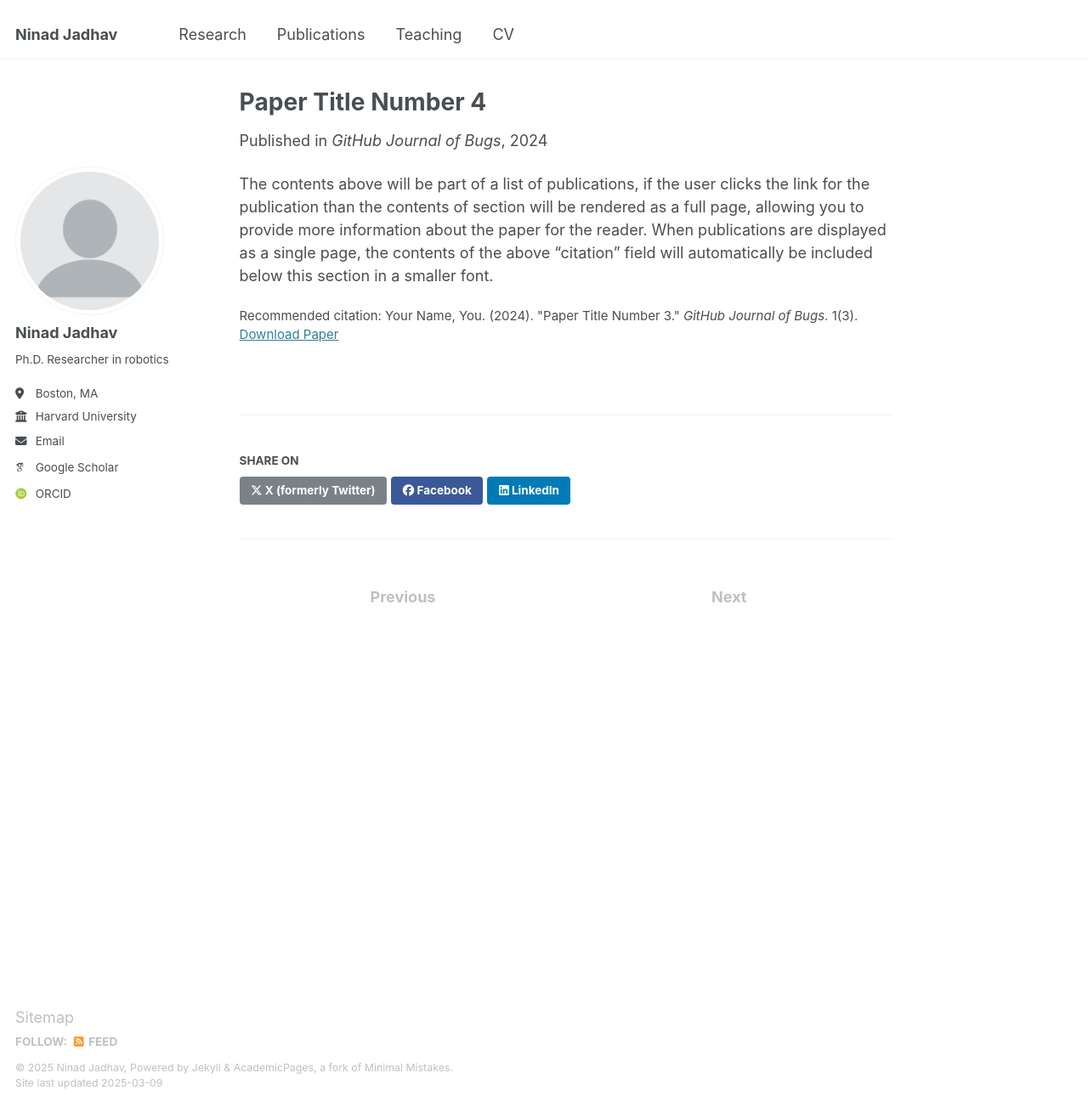
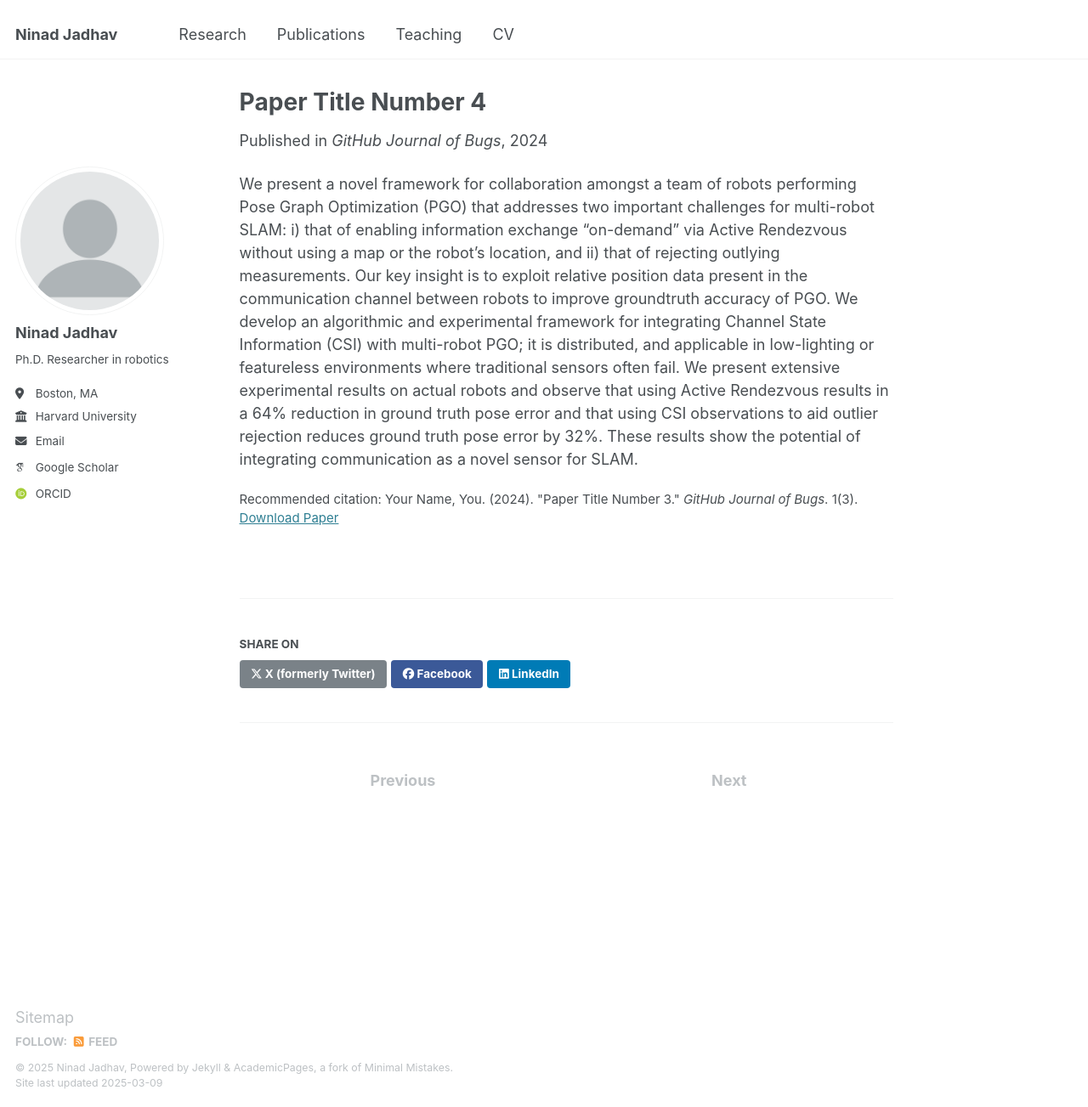
Before and after one commit to jadhavhninad/jadhavhninad.github.io, a Jekyll site: the page built from _publications/2019-ISRR-number-1.md, in a window 1280 px wide and 1303 px high. Shown: the whole window at 85% size. Built offline with Jekyll 4.4.1, drawn with Linux system fonts in a browser that asks for light colours; some web fonts are replaced.

Commit message:
Update 2019-ISRR-number-1.md

```diff
--- a/_publications/2019-ISRR-number-1.md
+++ b/_publications/2019-ISRR-number-1.md
@@ -10,4 +10,4 @@ paperurl: 'http://academicpages.github.io/files/paper3.pdf'
 citation: 'Your Name, You. (2024). &quot;Paper Title Number 3.&quot; <i>GitHub Journal of Bugs</i>. 1(3).'
 ---
 
-The contents above will be part of a list of publications, if the user clicks the link for the publication than the contents of section will be rendered as a full page, allowing you to provide more information about the paper for the reader. When publications are displayed as a single page, the contents of the above "citation" field will automatically be included below this section in a smaller font.
+We present a novel framework for collaboration amongst a team of robots performing Pose Graph Optimization (PGO) that addresses two important challenges for multi-robot SLAM: i) that of enabling information exchange “on-demand” via Active Rendezvous without using a map or the robot’s location, and ii) that of rejecting outlying measurements. Our key insight is to exploit relative position data present in the communication channel between robots to improve groundtruth accuracy of PGO. We develop an algorithmic and experimental framework for integrating Channel State Information (CSI) with multi-robot PGO; it is distributed, and applicable in low-lighting or featureless environments where traditional sensors often fail. We present extensive experimental results on actual robots and observe that using Active Rendezvous results in a 64% reduction in ground truth pose error and that using CSI observations to aid outlier rejection reduces ground truth pose error by 32%. These results show the potential of integrating communication as a novel sensor for SLAM.
```
